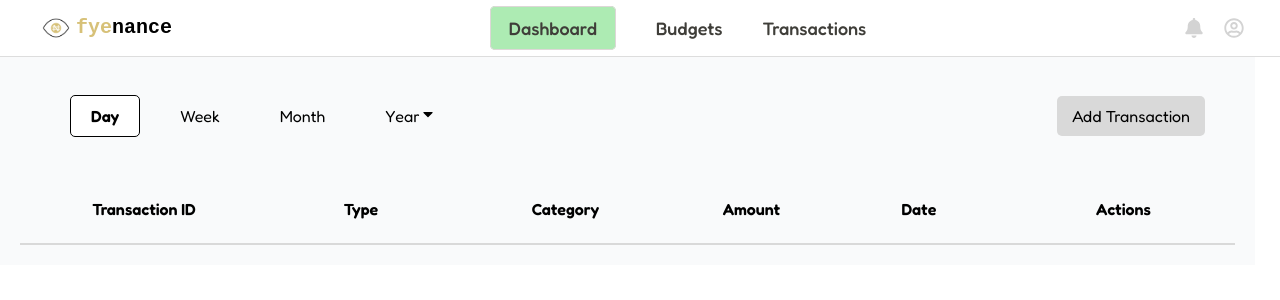
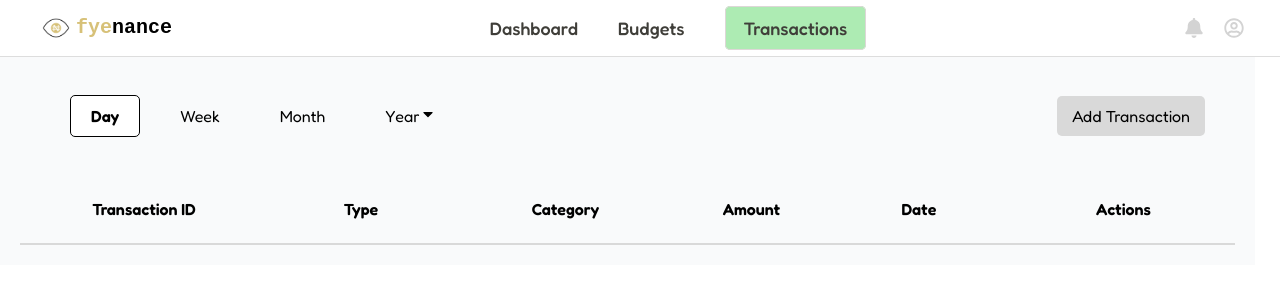
Before and after one commit to STARR44/fyenance, a React (Create React App) app: page /transactions in a window 1280 px wide. Shown: the top 300 px of the page. Built offline with nearby package versions, Linux system fonts and the light colour scheme; a web font is replaced by a local one.

Commit message:
refactor: restructure Dashboard nav and enhance active link styling

```diff
--- a/src/components/DashboardComponents/DashboardNav.js
+++ b/src/components/DashboardComponents/DashboardNav.js
@@ -1,85 +1,94 @@
-import React, { useState, useEffect, useRef } from "react"; // Added useState for menu toggle
-import { Link } from "react-router-dom"; // Import Link from react-router-dom
-import { FaBell } from "react-icons/fa"; // Import icons from React Icons
-import { FaRegUserCircle } from "react-icons/fa"; // Import circular profile icon
+import React, { useState, useEffect, useRef } from "react";
+import { Link, useLocation } from "react-router-dom"; // Added useLocation for automatic active link handling
+import { FaBell, FaRegUserCircle, FaSun, FaSignOutAlt } from "react-icons/fa";
 import { BsSun } from "react-icons/bs";
-import { FaSun, FaSignOutAlt } from "react-icons/fa"; // Added icons for Settings, Light Mode, and Logout
-import Logo from "../Logo"; // Import the Logo component
-import "./DashboardNav.css"; // Import the CSS file for styling
+import Logo from "../Logo";
+import "./DashboardNav.css";
 
 function DashboardNav({ user }) {
-  const [showMenu, setShowMenu] = useState(false); // Added state to track dropdown visibility
-  const menuRef = useRef(null); // Added useRef to track the dropdown menu element
+  const [showMenu, setShowMenu] = useState(false);
+  const menuRef = useRef(null);
+  const location = useLocation(); // Track current location for active link logic
 
-  const toggleMenu = () => {
-    setShowMenu((prev) => !prev); // Toggle the dropdown menu visibility
-    // setShowMenu(!showMenu); // Added function to toggle dropdown menu
-  };
+  const toggleMenu = () => setShowMenu((prev) => !prev);
 
-  // Added useEffect to close menu when clicking outside
   useEffect(() => {
     const handleClickOutside = (event) => {
       if (menuRef.current && !menuRef.current.contains(event.target)) {
-        setShowMenu(false); // Close the menu if clicked outside
+        setShowMenu(false);
       }
     };
 
-    document.addEventListener("mousedown", handleClickOutside); // Added event listener for clicks outside
+    document.addEventListener("mousedown", handleClickOutside);
     return () => {
-      document.removeEventListener("mousedown", handleClickOutside); // Clean up event listener on unmount
+      document.removeEventListener("mousedown", handleClickOutside);
     };
   }, []);
 
+  const isActive = (path) => location.pathname === path;
+
   return (
     <nav className="dashboard-nav">
-      <Logo /> {/* This will display the logo */}
+      <Logo />
       <ul className="dash-nav">
         <li>
-          <a href="/dashboard" className="active">
+          <Link
+            to="/dashboard"
+            className={isActive("/dashboard") ? "active" : ""}
+            aria-label="Dashboard"
+          >
             Dashboard
-          </a>
+          </Link>
         </li>
         <li>
-          <Link to="/budget">Budgets</Link>
+          <Link
+            to="/budget"
+            className={isActive("/budget") ? "active" : ""}
+            aria-label="Budgets"
+          >
+            Budgets
+          </Link>
         </li>
         <li>
-          <Link to="/transactions">Transactions</Link>
+          <Link
+            to="/transactions"
+            className={isActive("/transactions") ? "active" : ""}
+            aria-label="Transactions"
+          >
+            Transactions
+          </Link>
         </li>
       </ul>
       <div className="icons">
-        <FaBell size={20} /> {/* Notification Icon */}
-        {/* {showMenu && ( // Added conditional rendering for dropdown menu, also, added Profile Section */}
-        <div className="profile" onClick={toggleMenu} ref={menuRef}>
-          <FaRegUserCircle size={20} /> {/* Profile Icon */}
+        <FaBell size={20} aria-label="Notifications" />
+        <div
+          className="profile"
+          onClick={toggleMenu}
+          ref={menuRef}
+          aria-label="Profile"
+        >
+          <FaRegUserCircle size={20} />
           {showMenu && (
-            //Dropdown menu for profile options
             <div className="profile-menu">
-              {/* Profile icon and username section */}
               <p className="profile-info">
-                <FaRegUserCircle size={20} /> {/* Profile Icon */}
-                <strong>{user ? user.name : "Guest"}</strong>{" "}
-                {/* Display username */}
-              </p>{" "}
-              {/* Placeholder for username */}
+                <FaRegUserCircle size={20} />
+                <strong>{user ? user.name : "Guest"}</strong>
+              </p>
               <p className="email-text">
-                {user ? user.email : "Guest@example.com"}
-              </p>{" "}
-              {/* Placeholder for email */}
-              <hr /> {/* Divider */}
+                {user ? user.email : "guest@example.com"}
+              </p>
+              <hr />
               <p>
                 <BsSun size={16} color="B2BEB5" /> Light mode
-              </p>{" "}
-              {/* Lightmode icon next to text */}
+              </p>
               <Link to="/settings" className="settings-link">
                 <p>
                   <FaSun size={16} /> Settings
-                </p>{" "}
+                </p>
               </Link>
-              {/* Settings icon next to text */}
               <p>
                 <FaSignOutAlt size={16} /> Logout
-              </p>{" "}
-              {/* Logout icon next to text */}
+              </p>
             </div>
           )}
         </div>
@@ -89,3 +98,121 @@ function DashboardNav({ user }) {
 }
 
 export default DashboardNav;
+
+// import React, { useState, useEffect, useRef } from "react"; // Added useState for menu toggle
+// import { Link } from "react-router-dom"; // Import Link from react-router-dom
+// import { FaBell } from "react-icons/fa"; // Import icons from React Icons
+// import { FaRegUserCircle } from "react-icons/fa"; // Import circular profile icon
+// import { BsSun } from "react-icons/bs";
+// import { FaSun, FaSignOutAlt } from "react-icons/fa"; // Added icons for Settings, Light Mode, and Logout
+// import Logo from "../Logo"; // Import the Logo component
+// import "./DashboardNav.css"; // Import the CSS file for styling
+
+// function DashboardNav({ user }) {
+//   const [showMenu, setShowMenu] = useState(false); // Added state to track dropdown visibility
+//   const [activeLink, setActiveLink] = useState("/dashboard"); // <-- Added this state to track the active link
+//   const menuRef = useRef(null); // Added useRef to track the dropdown menu element
+
+//   const toggleMenu = () => {
+//     setShowMenu((prev) => !prev); // Toggle the dropdown menu visibility
+//     // setShowMenu(!showMenu); // Added function to toggle dropdown menu
+//   };
+
+//   // Added useEffect to close menu when clicking outside
+//   useEffect(() => {
+//     const handleClickOutside = (event) => {
+//       if (menuRef.current && !menuRef.current.contains(event.target)) {
+//         setShowMenu(false); // Close the menu if clicked outside
+//       }
+//     };
+
+//     document.addEventListener("mousedown", handleClickOutside); // Added event listener for clicks outside
+//     return () => {
+//       document.removeEventListener("mousedown", handleClickOutside); // Clean up event listener on unmount
+//     };
+//   }, []);
+
+//   // function to update the active link state
+//   const handleLinkClick = (link) => {
+//     setActiveLink(link); // Update the active link
+//   };
+
+//   return (
+//     <nav className="dashboard-nav">
+//       <Logo /> {/* This will display the logo */}
+//       <ul className="dash-nav">
+//         <li>
+//           <Link
+//             to="/dashboard"
+//             className={activeLink === "/dashboard" ? "active" : ""} // Conditionally apply the active class
+//             onClick={() => handleLinkClick("/dashboard")} // Call handleLinkClick on click
+//           >
+//             Dashboard
+//           </Link>
+//           {/* <a href="/dashboard" className="active">
+//             Dashboard
+//           </a> */}
+//         </li>
+//         <li>
+//           <Link
+//             to="/budget"
+//             className={activeLink === "/budget" ? "active" : ""} // Conditionally apply the active class
+//             onClick={() => handleLinkClick("/budget")} // Call handleLinkClick on click
+//           >
+//             Budgets
+//           </Link>
+//         </li>
+//         <li>
+//           <Link
+//             to="/transactions"
+//             className={activeLink === "/transactions" ? "active" : ""} // Conditionally apply the active class
+//             onClick={() => handleLinkClick("/transactions")} // Call handleLinkClick on click
+//           >
+//             Transactions
+//           </Link>
+//           {/* <Link to="/transactions">Transactions</Link> */}
+//         </li>
+//       </ul>
+//       <div className="icons">
+//         <FaBell size={20} /> {/* Notification Icon */}
+//         {/* {showMenu && ( // Added conditional rendering for dropdown menu, also, added Profile Section */}
+//         <div className="profile" onClick={toggleMenu} ref={menuRef}>
+//           <FaRegUserCircle size={20} /> {/* Profile Icon */}
+//           {showMenu && (
+//             //Dropdown menu for profile options
+//             <div className="profile-menu">
+//               {/* Profile icon and username section */}
+//               <p className="profile-info">
+//                 <FaRegUserCircle size={20} /> {/* Profile Icon */}
+//                 <strong>{user ? user.name : "Guest"}</strong>{" "}
+//                 {/* Display username */}
+//               </p>{" "}
+//               {/* Placeholder for username */}
+//               <p className="email-text">
+//                 {user ? user.email : "Guest@example.com"}
+//               </p>{" "}
+//               {/* Placeholder for email */}
+//               <hr /> {/* Divider */}
+//               <p>
+//                 <BsSun size={16} color="B2BEB5" /> Light mode
+//               </p>{" "}
+//               {/* Lightmode icon next to text */}
+//               <Link to="/settings" className="settings-link">
+//                 <p>
+//                   <FaSun size={16} /> Settings
+//                 </p>{" "}
+//               </Link>
+//               {/* Settings icon next to text */}
+//               <p>
+//                 <FaSignOutAlt size={16} /> Logout
+//               </p>{" "}
+//               {/* Logout icon next to text */}
+//             </div>
+//           )}
+//         </div>
+//       </div>
+//     </nav>
+//   );
+// }
+
+// export default DashboardNav;
```
